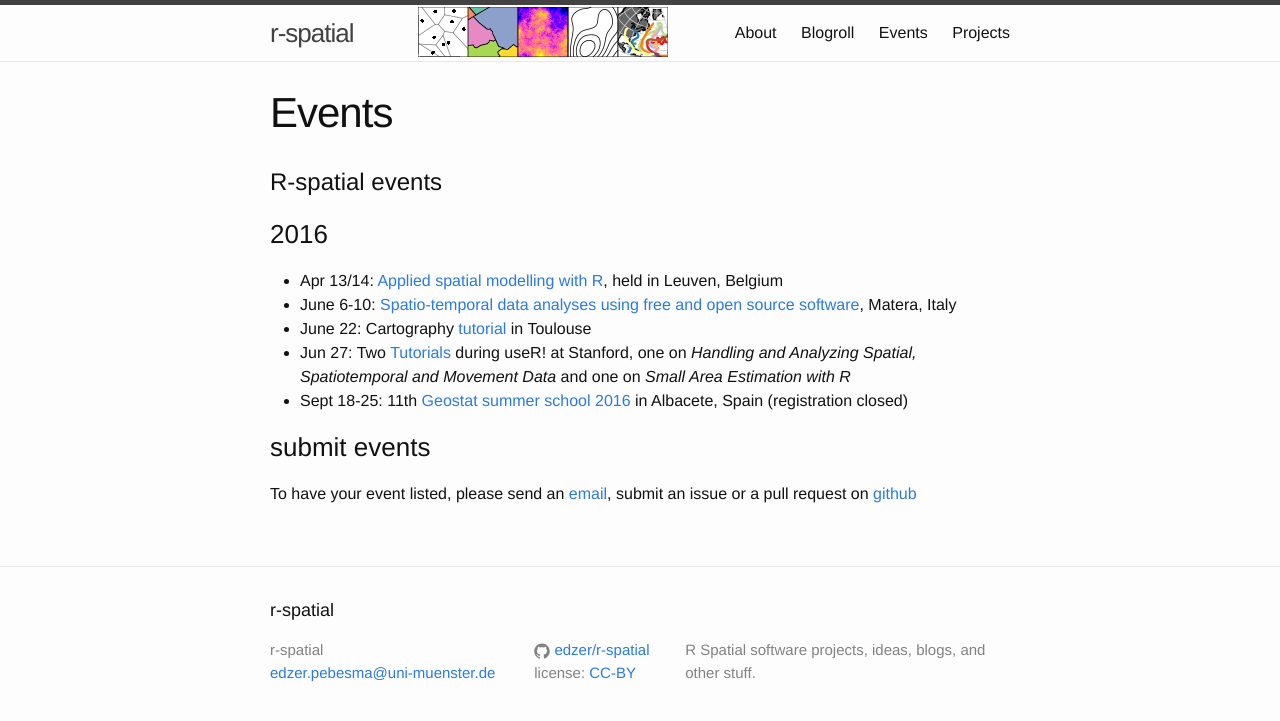
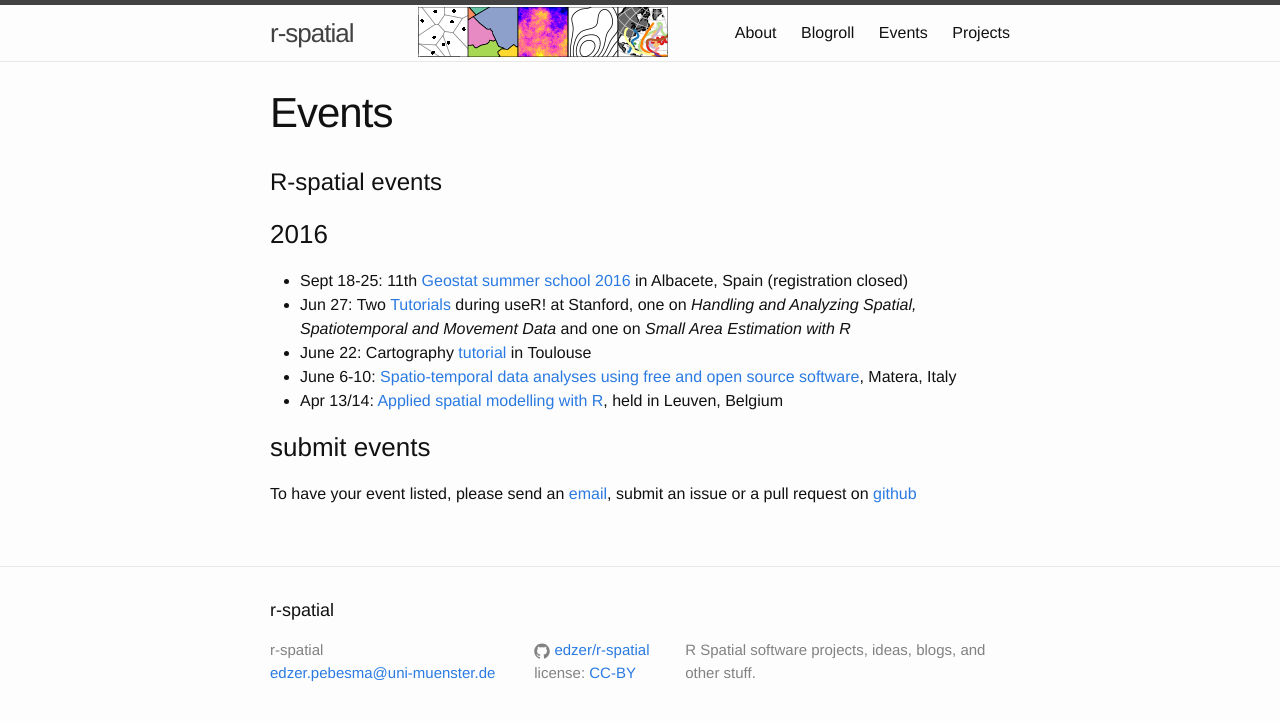
Before and after one commit to r-spatial/r-spatial.org, a Jekyll site: the page built from events.md, in a window 1280 px wide. Shown: the top 721 px of the page. Built offline with Jekyll 4.4.1, drawn with Linux system fonts in a browser that asks for light colours.

Commit message:
reverse order

```diff
--- a/events.md
+++ b/events.md
@@ -8,11 +8,11 @@ permalink: /events/
 
 ### 2016
 
+* Sept 18-25: 11th [Geostat summer school 2016](http://geostat-course.org/2016) in Albacete, Spain (registration closed)
+* Jun 27: Two [Tutorials](http://user2016.org/#tutorials) during useR! at Stanford, one on *Handling and Analyzing Spatial, Spatiotemporal and Movement Data* and one on *Small Area Estimation with R*
+* June 22: Cartography [tutorial](http://r2016-toulouse.sciencesconf.org/resource/page/id/9) in Toulouse
+* June 6-10: [Spatio-temporal data analyses using free and open source software](http://www.spatial-ecology.net/upcoming-events), Matera, Italy
 * Apr 13/14: [Applied spatial modelling with R](https://lstat.kuleuven.be/training/applied-spatial-modelling-with-r), held in Leuven, Belgium
-* June 6-10: [Spatio-temporal data analyses using free and open source software](http://www.spatial-ecology.net/upcoming-events), Matera, Italy
-* June 22: Cartography [tutorial](http://r2016-toulouse.sciencesconf.org/resource/page/id/9) in Toulouse
-* Jun 27: Two [Tutorials](http://user2016.org/#tutorials) during useR! at Stanford, one on *Handling and Analyzing Spatial, Spatiotemporal and Movement Data* and one on *Small Area Estimation with R*
-* Sept 18-25: 11th [Geostat summer school 2016](http://geostat-course.org/2016) in Albacete, Spain (registration closed)
 
 ### submit events
 
```
